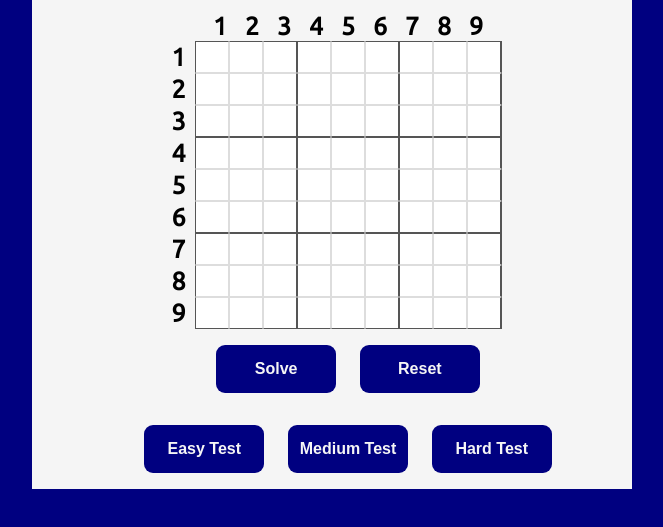
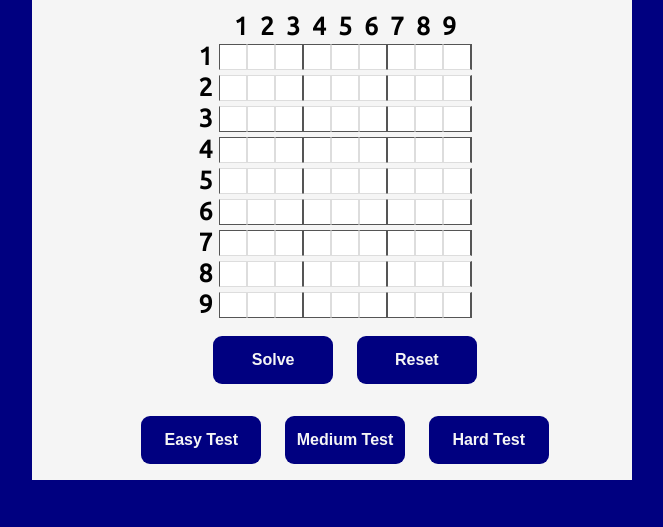
Before and after one commit to MollyMcEvilley/MollyMcEvilley, a plain HTML site: page sudoku.html in a window 1280 px wide. Shown: the part 149-676 px from the top of the page, without its empty margins (308-971 px from the left). Drawn offline with Linux system fonts and the light colour scheme.

Commit message:
Update style.css

```diff
--- a/style.css
+++ b/style.css
@@ -26,10 +26,10 @@ button {
 input {
     box-sizing:content-box;
     outline: none;
-    font-size: 25px;
+    font-size: 18px;
     margin: 0;
-    width: 28px;
-    height: 28px;
+    width: 22px;
+    height: 22px;
     text-align: center;
     vertical-align: middle;
 }
@@ -113,7 +113,7 @@ input:disabled {
 .sudokuLabel {
     font-size: 25px;
     margin: 0;
-    width: 32px;
+    width: 26px;
     text-align: center;
     vertical-align: middle;
 }
```
